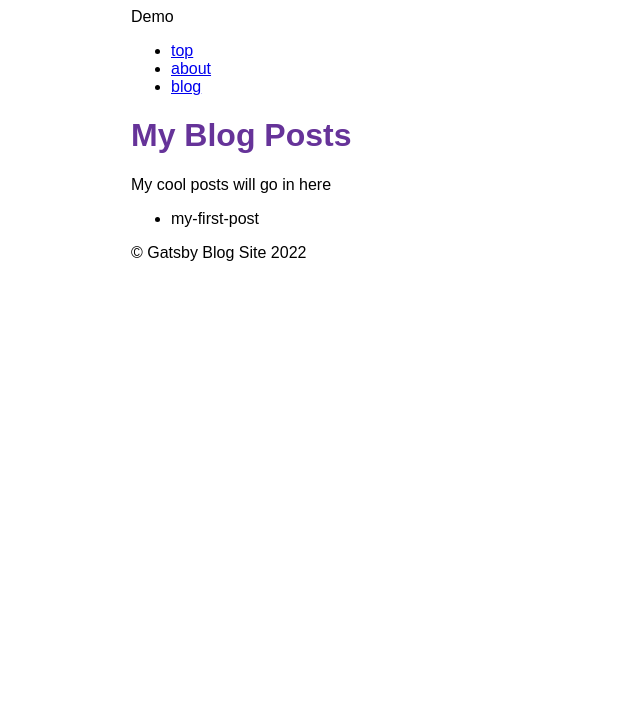
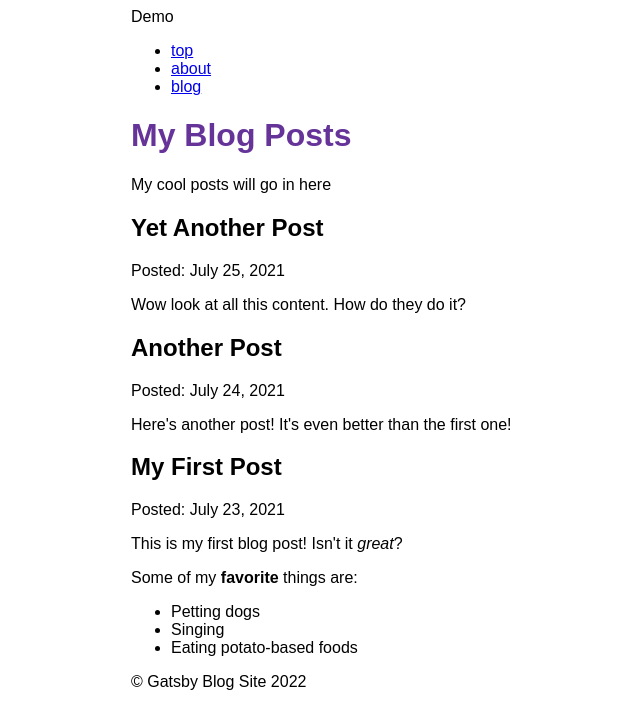
Before and after one commit to Noini0328/gatsby-demo, a Gatsby site: page /blog in a window 1280 px wide. Shown: the whole page, without its empty margins (259-899 px from the left). Built offline with nearby package versions, Linux system fonts and the light colour scheme; Gatsby itself is replaced by a stand-in of ours.

Commit message:
Finished Gatsby Tutorial Part 5

```diff
--- /dev/null
+++ b/blog/another-post.mdx
@@ -0,0 +1,6 @@
+---
+title: "Another Post"
+date: "2021-07-24"
+---
+
+Here's another post! It's even better than the first one!
--- a/blog/my-first-post.mdx
+++ b/blog/my-first-post.mdx
@@ -0,0 +1,12 @@
+---
+title: "My First Post"
+date: "2021-07-23"
+---
+
+This is my first blog post! Isn't it *great*?
+
+Some of my **favorite** things are:
+
+* Petting dogs
+* Singing
+* Eating potato-based foods
--- /dev/null
+++ b/blog/yet-another-post.mdx
@@ -0,0 +1,6 @@
+---
+title: "Yet Another Post"
+date: "2021-07-25"
+---
+
+Wow look at all this content. How do they do it?
--- a/src/pages/blog.js
+++ b/src/pages/blog.js
@@ -2,6 +2,7 @@
 import { graphql } from 'gatsby'
 import Layout from '../components/layout'
 import { Helmet } from 'react-helmet';
+import { MDXRenderer } from 'gatsby-plugin-mdx'
 
 const BlogPage = ({ data }) => {
   return (
@@ -11,24 +12,31 @@
         <meta name="robots" content="all" />
       </Helmet>
       <p>My cool posts will go in here</p>
-      <ul>
       {
-        data.allFile.nodes.map(node => (
-          <li key={node.name}>
-            {node.name}
-          </li>
+        data.allMdx.nodes.map((node) => (
+          <article key={node.id}>
+            <h2>{node.frontmatter.title}</h2>
+            <p>Posted: {node.frontmatter.date}</p>
+            <MDXRenderer>
+              {node.body}
+            </MDXRenderer>
+          </article>
         ))
       }
-      </ul>
     </Layout>
   )
 }
 
 export const query = graphql`
   query {
-    allFile(filter: {sourceInstanceName: {eq: "blog"}}) {
+    allMdx(sort: {fields: frontmatter___date, order: DESC}) {
       nodes {
-        name
+        frontmatter {
+          date(formatString: "MMMM D, YYYY")
+          title
+        }
+        id
+        body
       }
     }
   }
```
